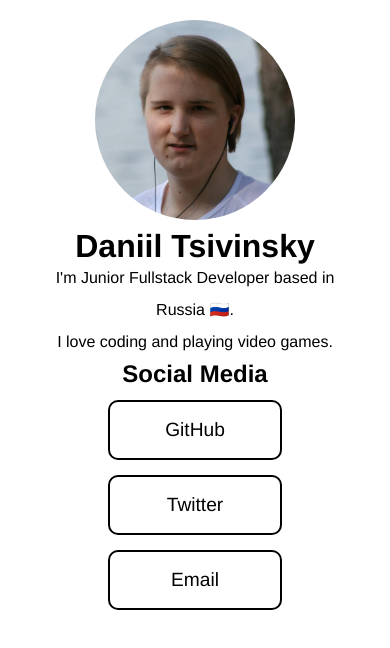
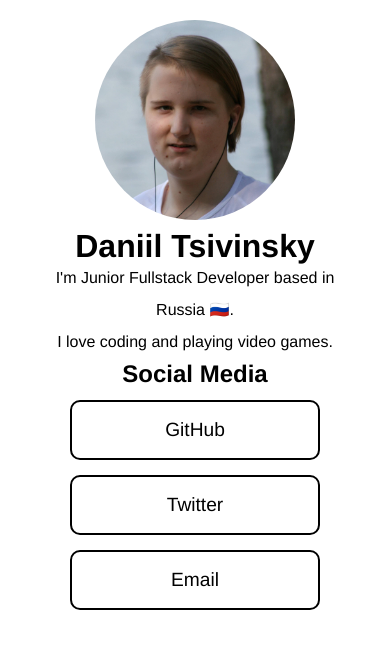
Before and after one commit to tsivinsky/tsivinsky.com, a Svelte app: page / in a window 390 px wide. Shown: the top 648 px of the page. Built offline with nearby package versions, Linux system fonts and the light colour scheme.

Commit message:
A little of refactor and styling

```diff
--- a/src/components/SocialLink.svelte
+++ b/src/components/SocialLink.svelte
@@ -5,19 +5,23 @@
   export let textColor: string;
 
   const isEmail = Boolean(text.startsWith("mailto"));
+
+  const cssVars = `--bg-color: ${bgColor}; --text-color: ${textColor}`;
 </script>
 
 <a
   class="social-link"
-  style="--bg-color: {bgColor}; --text-color: {textColor}"
+  style={cssVars}
   href={url}
   rel={isEmail ? "noopener norefferer" : ""}
-  target="_blank"> {text}</a
->
+  target="_blank">
+  {text}
+</a>
 
 <style lang="scss">
   .social-link {
     width: 70%;
+    margin-bottom: 15px;
     text-decoration: none;
     color: #000000;
     border: 2px solid;
@@ -27,14 +31,15 @@
     font-size: larger;
     cursor: pointer;
     transition: all 0.3s ease;
-    transition-property: background-color, border-color;
+    transition-property: background-color, border-color, box-shadow;
     &:hover {
       background-color: var(--bg-color);
       border-color: transparent;
       color: var(--text-color);
     }
-    &:not(:last-child) {
-      margin-bottom: 15px;
+
+    @media screen and (max-width: 640px) {
+      width: 100%;
     }
   }
 </style>
```
